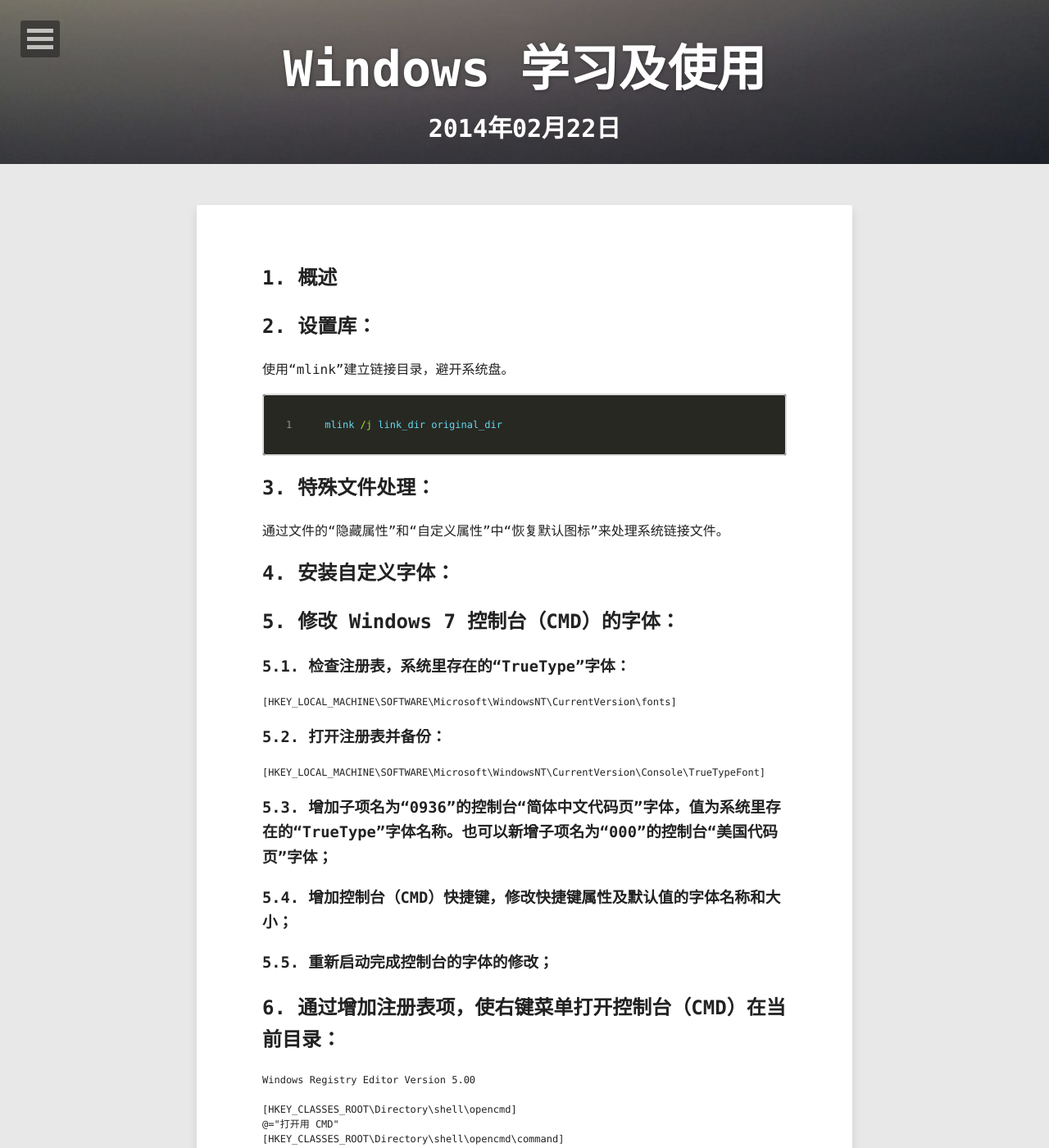
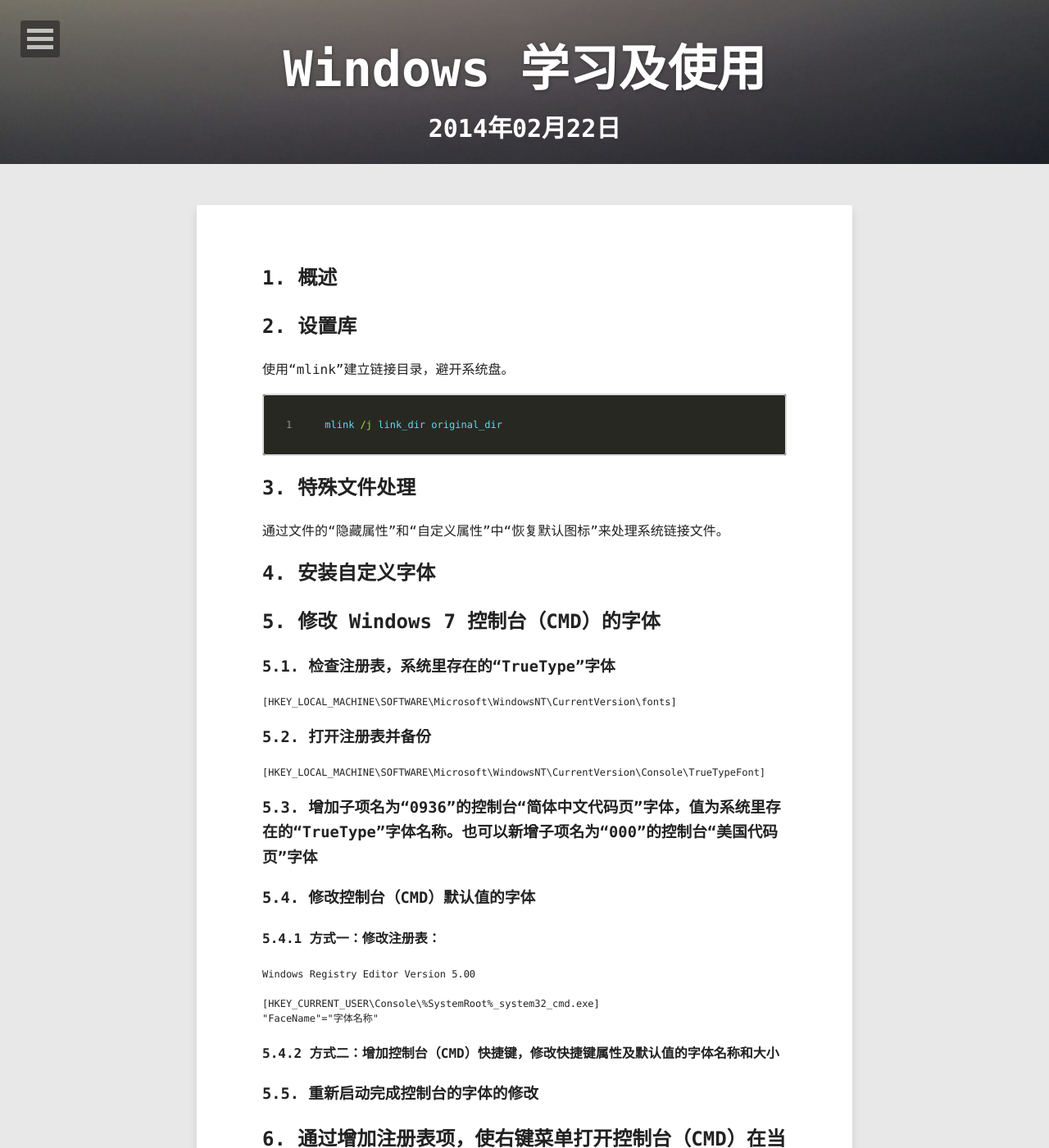
Before and after one commit to idxuan/idxuan.github.io, a Jekyll site: the page built from _posts/os/2014-02-22-learning-and-using-windows.md, in a window 1280 px wide and 1400 px high. Shown: the whole window at 82% size. Built offline with Jekyll 4.4.1, drawn with Linux system fonts in a browser that asks for light colours; nearby versions of some CDN libraries; Markdown is read by kramdown in place of the engine named in the settings; comment, search, counter and statistics services are not loaded; some of the changed text lies outside the part shown.

Commit message:
modified post using-windows

````diff
--- a/_posts/os/2014-02-22-learning-and-using-windows.md
+++ b/_posts/os/2014-02-22-learning-and-using-windows.md
@@ -11,7 +11,7 @@
 
 ## 1. 概述
 
-## 2. 设置库：
+## 2. 设置库
 
 使用“mlink”建立链接目录，避开系统盘。
 
@@ -19,33 +19,44 @@
 mlink /j link_dir original_dir
 ```
 
-## 3. 特殊文件处理：
+## 3. 特殊文件处理
 
 通过文件的“隐藏属性”和“自定义属性”中“恢复默认图标”来处理系统链接文件。
 
-## 4. 安装自定义字体：
+## 4. 安装自定义字体
 
-## 5. 修改 Windows 7 控制台（CMD）的字体：
+## 5. 修改 Windows 7 控制台（CMD）的字体
 
-### 5.1. 检查注册表，系统里存在的“TrueType”字体：
+### 5.1. 检查注册表，系统里存在的“TrueType”字体
 
 ```registry
 [HKEY_LOCAL_MACHINE\SOFTWARE\Microsoft\WindowsNT\CurrentVersion\fonts]
 ```
 
-### 5.2. 打开注册表并备份：
+### 5.2. 打开注册表并备份
 
 ```registry
 [HKEY_LOCAL_MACHINE\SOFTWARE\Microsoft\WindowsNT\CurrentVersion\Console\TrueTypeFont]
 ```
 
-### 5.3. 增加子项名为“0936”的控制台“简体中文代码页”字体，值为系统里存在的“TrueType”字体名称。也可以新增子项名为“000”的控制台“美国代码页”字体；
+### 5.3. 增加子项名为“0936”的控制台“简体中文代码页”字体，值为系统里存在的“TrueType”字体名称。也可以新增子项名为“000”的控制台“美国代码页”字体
 
-### 5.4. 增加控制台（CMD）快捷键，修改快捷键属性及默认值的字体名称和大小；
+### 5.4. 修改控制台（CMD）默认值的字体
 
-### 5.5. 重新启动完成控制台的字体的修改；
+#### 5.4.1 方式一：修改注册表：
 
-## 6. 通过增加注册表项，使右键菜单打开控制台（CMD）在当前目录：
+```registry
+Windows Registry Editor Version 5.00
+
+[HKEY_CURRENT_USER\Console\%SystemRoot%_system32_cmd.exe]
+"FaceName"="字体名称"
+```
+
+#### 5.4.2 方式二：增加控制台（CMD）快捷键，修改快捷键属性及默认值的字体名称和大小
+
+### 5.5. 重新启动完成控制台的字体的修改
+
+## 6. 通过增加注册表项，使右键菜单打开控制台（CMD）在当前目录
 
 ```registry
 Windows Registry Editor Version 5.00
````
